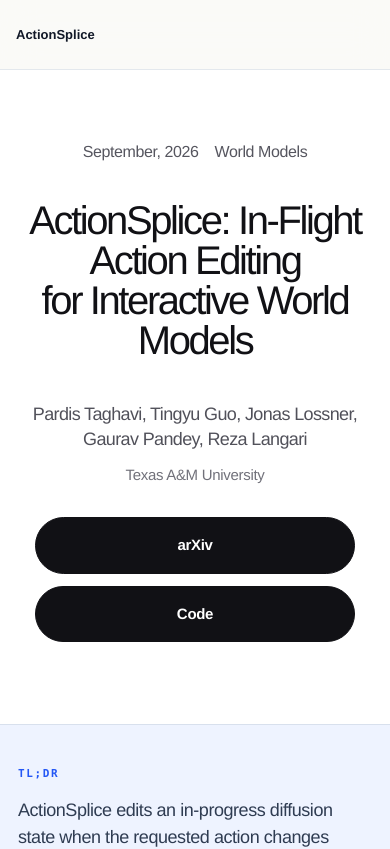
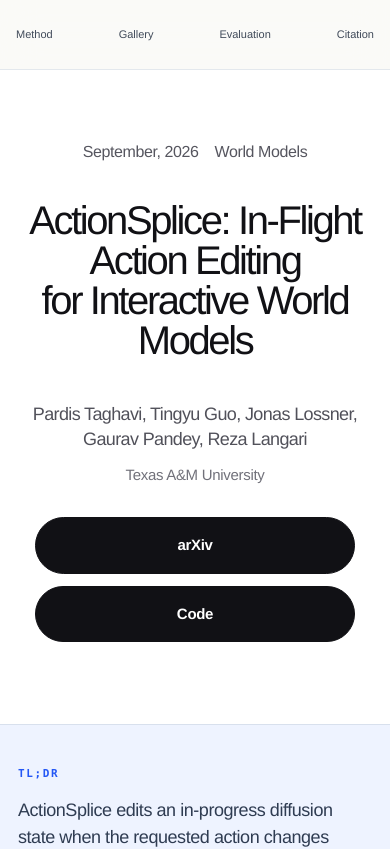
Before and after one commit to PardisTaghavi/actionsplice-website, a Next.js app: page / in a window 390 px wide. Shown: the top 849 px of the page. Built offline with nearby package versions, Linux system fonts and the light colour scheme; no server answers.

Commit message:
Center header navigation

```diff
--- a/app/globals.css
+++ b/app/globals.css
@@ -33,15 +33,14 @@ button, input { font: inherit; }
   top: 0;
   z-index: 50;
   height: 70px;
-  display: grid;
-  grid-template-columns: 1fr auto 1fr;
+  display: flex;
+  justify-content: center;
   align-items: center;
   padding: 0 clamp(22px, 4vw, 72px);
   border-bottom: 1px solid rgb(223 228 235 / 82%);
   background: rgb(250 250 247 / 88%);
   backdrop-filter: blur(18px);
 }
-.brand { display: flex; align-items: center; font-size: 13px; font-weight: 650; }
 .nav-links { display: flex; gap: 30px; font-size: 12px; color: #414b5a; }
 .nav-links a:hover { color: var(--blue); }
 
@@ -276,8 +275,6 @@ footer p { margin: 0; }
 footer span { font-family: var(--font-geist-mono), monospace; font-size: 9px; text-transform: uppercase; letter-spacing: .06em; }
 
 @media (max-width: 960px) {
-  .site-nav { grid-template-columns: 1fr; }
-  .nav-links { display: none; }
   .method-layout { grid-template-columns: 1fr; }
   .method-intro { position: static; max-width: 720px; }
   .comparison-grid { grid-template-columns: repeat(2, minmax(0, 1fr)); }
@@ -291,6 +288,7 @@ footer span { font-family: var(--font-geist-mono), monospace; font-size: 9px; te
 
 @media (max-width: 680px) {
   .site-nav { padding-inline: 16px; }
+  .nav-links { width: 100%; justify-content: space-between; gap: 14px; font-size: 11px; }
   .hero { padding-inline: 14px; }
   .hero-meta { gap: 16px; font-size: 16px; }
   .hero h1 { font-size: clamp(40px, 10vw, 56px); }
--- a/app/page.tsx
+++ b/app/page.tsx
@@ -56,9 +56,6 @@ export default function Home() {
   return (
     <main>
       <nav className="site-nav" aria-label="Primary navigation">
-        <a className="brand" href="#top" aria-label="ActionSplice home">
-          <span>ActionSplice</span>
-        </a>
         <div className="nav-links">
           <a href="#method">Method</a>
           <a href="#gallery">Gallery</a>
```
